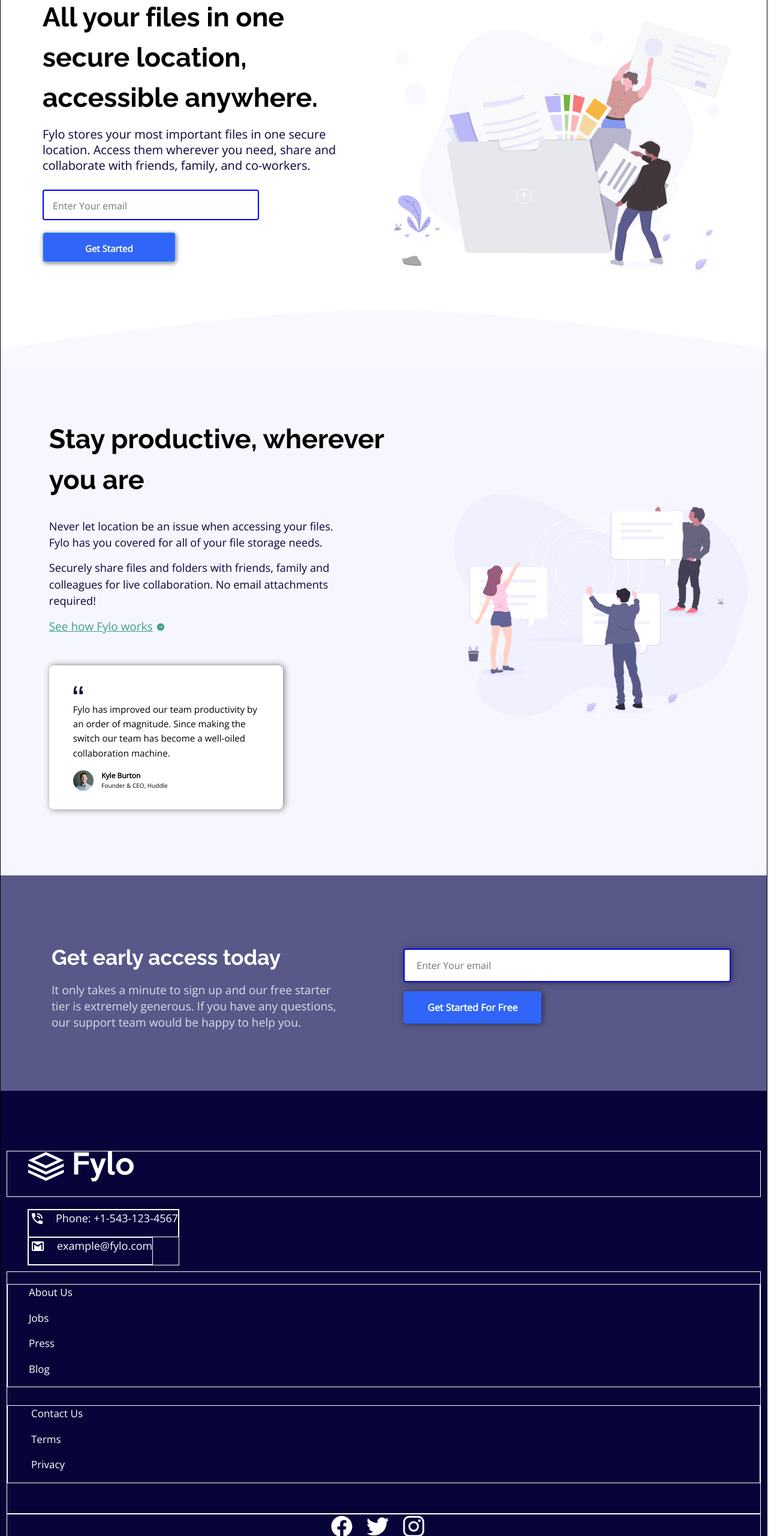
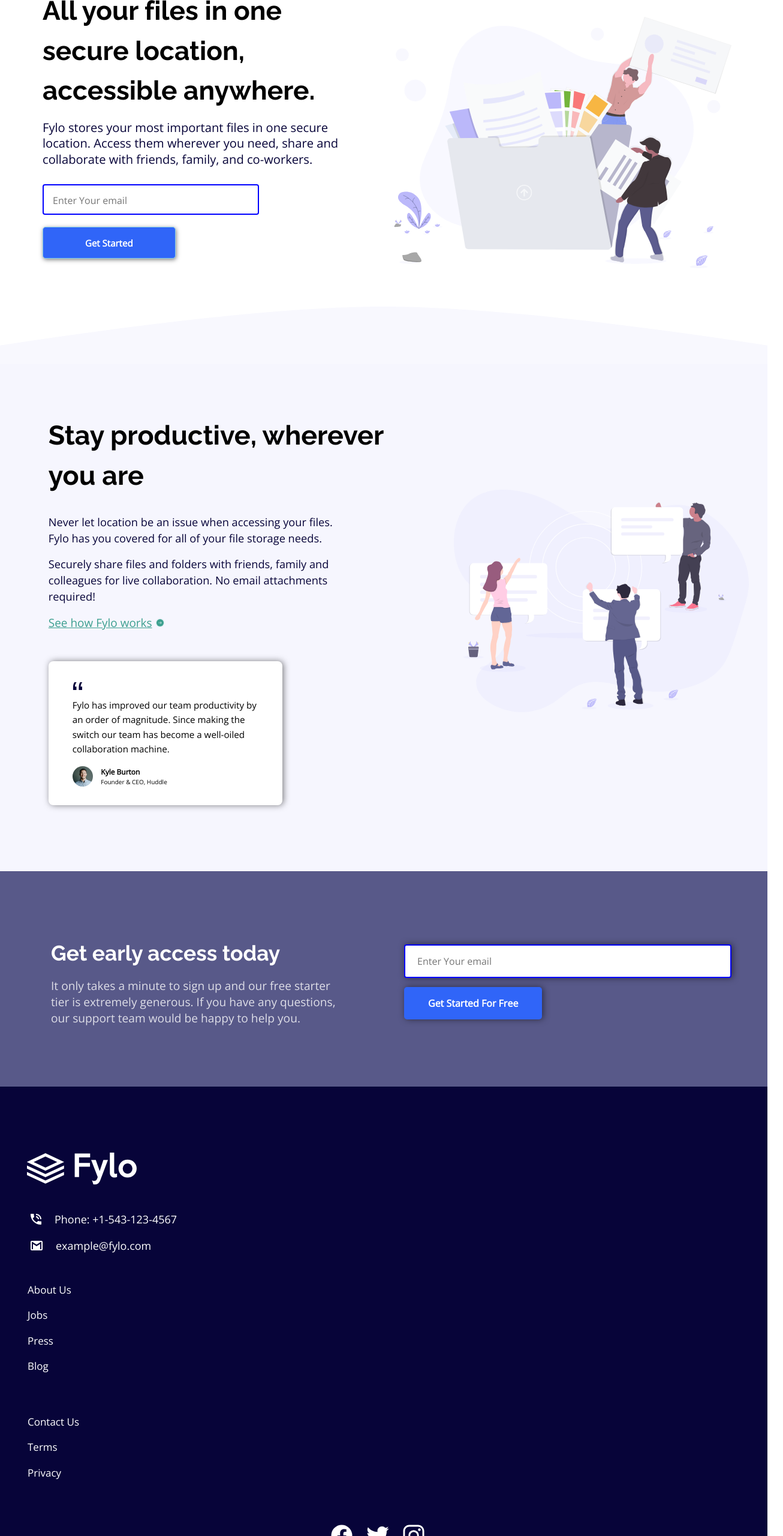
Before and after one commit to GitHub-dev12345/Fylo-landing-page-with-two-column-layout, a plain HTML site: page index.html in a window 1280 px wide. Shown: the part 240-2800 px from the top of the page at 60% size, 1306 px wide, since content can reach past the window. Drawn offline with nearby package versions, Linux system fonts and the light colour scheme.

Commit message:
Update And Add newSCSS Code

```diff
--- a/sass/main.scss
+++ b/sass/main.scss
@@ -21,23 +21,20 @@
 
 /* Main CSS Code */
 body{
-    @include flex-box(column, center, flex-start);
+    @include flex-box(column, center, flex-end);
     font-size: 1rem;
     font-family: 'Open Sans', sans-serif;
-    border: 1px solid black;
-    // background-color: orange;
 }
 
 header{
     width: 100%;
-    @include flex-box(row, space-between, center);
+    @include flex-box(row, space-around, center);
     padding: 70px 0px 70px 85px;
-    border: 1px solid black;
 }
 
 #headerImg{
     width: 50%;
-    border: 1px solid black;
+    /* border: 1px solid black; */
     img{
         width: 26%;
     }
@@ -45,16 +42,15 @@
 #navList{
     /* border: 1px solid black; */
     @include flex-box(row, flex-end, flex-start);
-    border: 1px solid black;
     width: 50%;
     a{
-        font-size: clamp(1rem, 10vw, 1.1rem);
+        font-size: 18px;
         text-decoration: none;
         color: hsl(238, 22%, 44%);
         padding: 5px 20px 5px 40px;
         font-weight: 600;
         font-family: 'Raleway', sans-serif;
-        border: 1px solid black;
+        /* border: 1px solid black; */
         position: relative;
     }
 }
@@ -62,26 +58,26 @@
 #files-flexContainer{
     width: 100%;
     @include flex-box(row, space-around, center);
-    padding: 25px 15px 180px 15px;
+    padding: 25px 17px 180px 15px;
 }
 .content-1{
     @include flex-box(column, space-between, space-between);
     padding: 10px 20px 10px 10px;
-    margin: -25px 25px 0px 60px;
+    margin: -31px 25px 0px 61px;
     width: 50%;
     height: auto;
     h1{
-        font-size: clamp(0.95rem, 10vw, 2.79rem);
+        font-size: clamp(0.95rem, 10vw, 2.76rem);
         font-family: 'Raleway', sans-serif;
         font-weight: 700;
-        margin: 0px 0px 15px 0px;
+        margin: 0px 0px 16px 0px;
     }
     p{
-        font-size: clamp(1rem, 10vw, 1.25rem);
+        font-size: clamp(1rem, 10vw, 1.26rem);
         font-family: 'Open Sans', sans-serif;
         color:  hsl(243, 87%, 12%);
-        line-height: 1.3;
-        margin: 0px 0px 12px 0px;
+        line-height: 1.31;
+        margin: 0px 0px 14px 0px;
     }
 }
 
@@ -93,7 +89,7 @@
         border-radius: 4px;
     }
     a{
-        padding: 15px 70px 11px 70px;
+        padding: 15px 70px 13px 70px;
         margin: 0px 0px 0px 15px;
         color: white;
         background: hsl(224, 93%, 58%);
@@ -158,7 +154,6 @@
 }
 
 #card{
-    /* border: 1px solid black; */
     width: 390px;
     height: 240px;
     padding: 35px 40px 20px 40px;
@@ -251,6 +246,7 @@
 }
 
 footer{
+    /* border: 1px solid white; */
     width: 100%;
     @include flex-box(column, flex-start, flex-start);
     padding: 115px 50px 60px 50px;
@@ -259,26 +255,27 @@
 
 #head{
     width: 100%;
-    border: 1px solid white;
+    /* border: 1px solid white; */
     img{
         filter:  brightness(0) invert(1);
-        width: 14%;
-        margin: 0px 0px 24px 35px;
+        width: 14.50%;
+        margin: 10px 0px 24px 35px;
     }
 }
 #footer-container{
+
     width: 100%;
     @include flex-box(row, space-between, flex-start);
 }
 
 .contact{
-    border: 1px solid white;
+    /* border: 1px solid white; */
     @include flex-box(column, flex-start, flex-start);
     margin: 0px 0px 10px 35px;
 }
 
 .contact-Us, .mail{
-    border: 1px solid white;
+    /* border: 1px solid white; */
     @include flex-box(row, center, center);
     padding: 0px 0px 17px 0px;
     a{
@@ -293,14 +290,14 @@
 }
 
 #links{
-    border: 1px solid white;
+    /* border: 1px solid white; */
     @include flex-box(row, space-between, flex-start);
     position: relative;
     right: 40px;
 }
 
 .link-1{
-    border: 1px solid white;
+    /* border: 1px solid white; */
     @include flex-box(column, space-between, baseline);
     a{
         color: white;
@@ -314,7 +311,7 @@
 }
 
 .link-2{
-    border: 1px solid white;
+    /* border: 1px solid white; */
     @include flex-box(column, space-between, baseline);
     a{
         color: white;
@@ -328,7 +325,7 @@
 }
 
 #social{
-    border: 1px solid white;
+    /* border: 1px solid white; */
     @include flex-box(row, space-around, center);
     position: relative;
     right: 150px;
@@ -341,7 +338,7 @@
     }
 }
 
-@media screen and (max-width: 1390px) {
+@media screen and (max-width: 1392px) {
     header{
         padding: 60px 20px 60px 80px;
         transition: 0.3s;
@@ -367,42 +364,46 @@
         }
     }
     footer{
-        padding: 100px 10px 100px 10px;
+        padding: 100px 10px 80px 10px;
     }
     #footer-container{
             @include flex-box(column, flex-start, flex-start);
             transition: 0.3s;
             width: 100%;
     }
-
+    .contact{
+        width: 100%;
+        margin: 0px 0px 10px 0px;
+        .contact-Us, .mail{
+            margin: 0px 0px 0px 36px;
+        }
+    }
     #links{
-        @include flex-box(column, center, center);
+        @include flex-box(column, flex-start, flex-start);
         position: relative;
         right: 0px;
         transition: 0.3s;
         width: 100%;
-
+    }
     .link-1{
-            margin: 20px 0px 30px 0px;
+        margin: 20px 0px 30px 36px;
         transition: 0.3s;
-            width: 100%;
         a{
-                right: -35px;
+            right: 0px;
         }
     }
     .link-2{
-            margin: 0px 0px 50px 0px;
+        margin: 20px 0px 30px 36px;
         transition: 0.3s;
-            width: 100%;
         a{
-                left: 39px;
-            }
+            left: 0px;
         }
     }
     #social{
         width: 100%;
         @include flex-box(row, center, center);
         transition: 0.3s;
+        top: 25px;
         right: 0px;
         a{
             padding: 0px 20px 0px 0px
```
Also changed, not shown: sass/main.css, 1 other file. Lines whose indentation alone changed are shown as unchanged.
